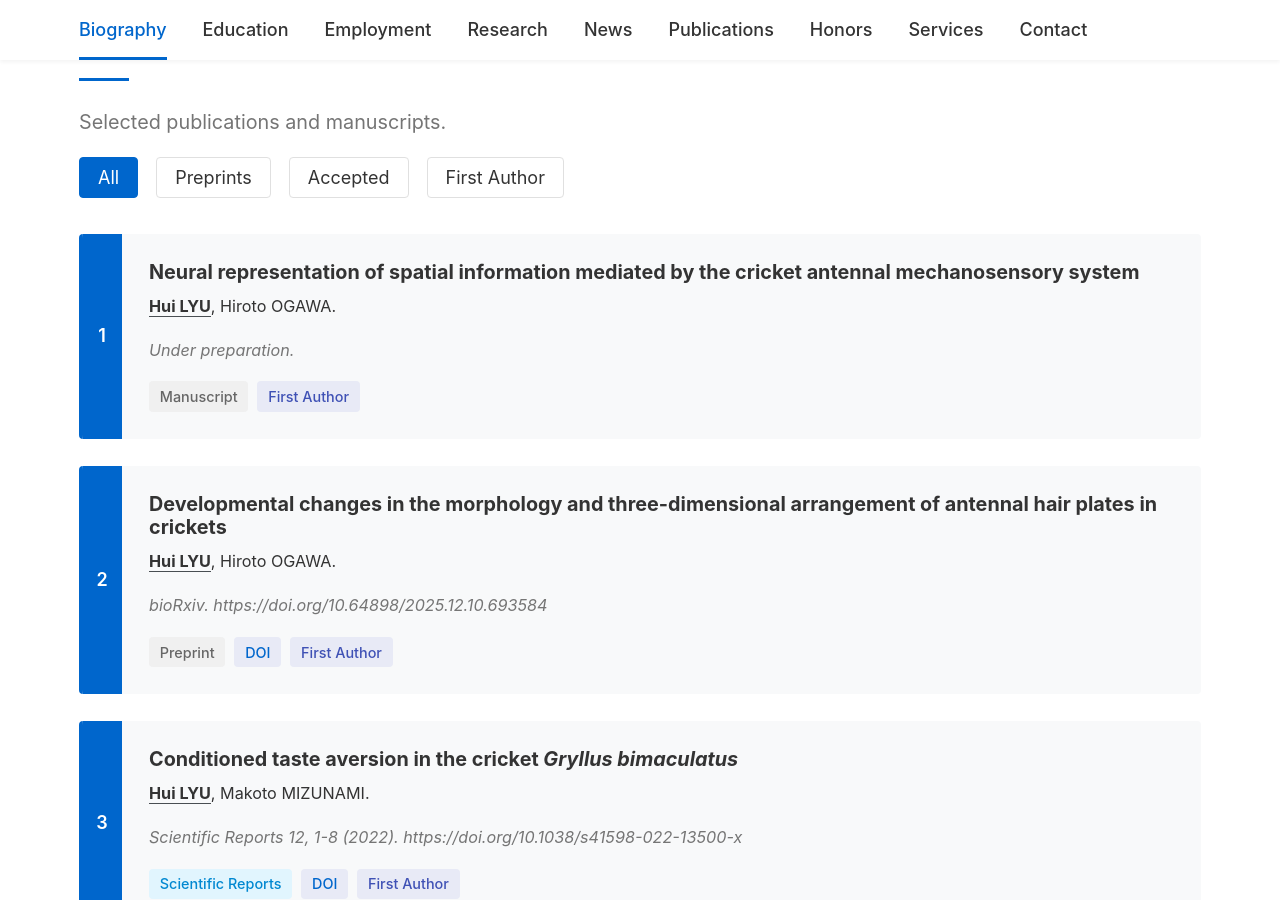
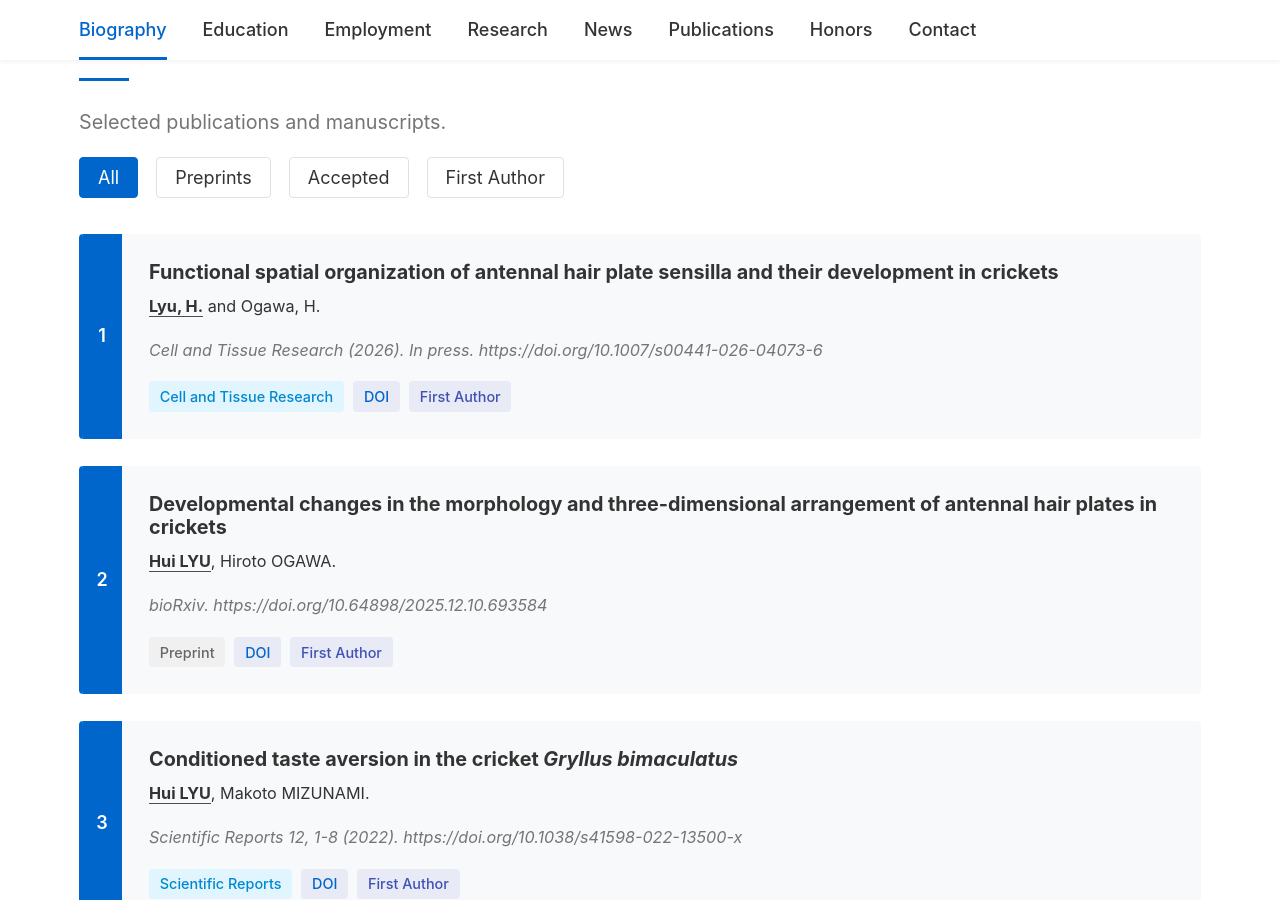
Before and after one commit to romegumi/romegumi.github.io, a Jekyll site: the page built from _pages/about.md, in a window 1280 px wide and 900 px high, scrolled down 4682 px. Built offline with Jekyll 4.4.1, drawn with Linux system fonts in a browser that asks for light colours; some web fonts are replaced; a script bundle is joined from its source files by our own code; library files that are not in the unit come from our copies; some of the changed text lies outside the part shown.

Commit message:
Update homepage education and publications

```diff
--- a/_layouts/home-modern.html
+++ b/_layouts/home-modern.html
@@ -48,7 +48,6 @@
           <li><a href="#latest-news">News</a></li>
           <li><a href="#publications">Publications</a></li>
           <li><a href="#honors">Honors</a></li>
-          <li><a href="#services">Services</a></li>
           <li><a href="#contact">Contact</a></li>
         </ul>
       </div>
@@ -89,7 +88,7 @@
                 <div class="edu-content-wrapper">
                   <div class="edu-text">
                     <h3>Ph.D. @ Hokkaido University</h3>
-                    <p class="timeline-date">Oct. 2021 - Present</p>
+                    <p class="timeline-date">Oct. 2021 - Jun. 2026</p>
                     <p>Graduate School of Life Science, Biosystems Science Course</p>
                     <p>Major: Biological Sciences (Behavioral Neurobiology); Minor: Brain Science</p>
                     <p>Supervisor: <a href="https://researchmap.jp/hogawa">Prof. Hiroto OGAWA</a></p>
@@ -256,13 +255,17 @@
             <button class="filter-btn" data-filter="first-author">First Author</button>
           </div>
           <div class="publications-list">
-            <article class="publication first-author" data-type="preprint" data-first-author="true">
+            <article class="publication first-author" data-type="accepted" data-first-author="true">
               <div class="pub-number">1</div>
               <div class="pub-content">
-                <h3>Neural representation of spatial information mediated by the cricket antennal mechanosensory system</h3>
-                <p class="authors"><strong><u>Hui LYU</u></strong>, Hiroto OGAWA.</p>
-                <p class="venue">Under preparation.</p>
-                <div class="pub-tags"><span class="tag preprint-tag">Manuscript</span><span class="tag highlight-tag">First Author</span></div>
+                <h3>Functional spatial organization of antennal hair plate sensilla and their development in crickets</h3>
+                <p class="authors"><strong><u>Lyu, H.</u></strong> and Ogawa, H.</p>
+                <p class="venue"><em>Cell and Tissue Research</em> (2026). In press. https://doi.org/10.1007/s00441-026-04073-6</p>
+                <div class="pub-tags">
+                  <span class="tag venue-tag">Cell and Tissue Research</span>
+                  <a class="tag code-tag" href="https://doi.org/10.1007/s00441-026-04073-6">DOI</a>
+                  <span class="tag highlight-tag">First Author</span>
+                </div>
               </div>
             </article>
             <article class="publication first-author" data-type="preprint" data-first-author="true">
@@ -319,60 +322,6 @@
                 <h3>Special Prize</h3>
                 <p>"Challenge Cup" National College Student Curricular Academic Science and Technology Works Competition, Shenzhen University, China.</p>
               </div>
-            </div>
-          </div>
-        </div>
-      </section>
-
-      <section id="services" class="modern-section">
-        <div class="modern-container">
-          <h2 class="modern-section-title">Services</h2>
-          <div class="services-content">
-            <div class="service-category">
-              <h3>Research Skills</h3>
-              <ul class="service-list">
-                <li>Calcium imaging</li>
-                <li>Intracellular/extracellular recording</li>
-                <li>Neuron tracing</li>
-                <li>DeepLabCut</li>
-                <li>BORIS</li>
-                <li>SEM</li>
-                <li>CLSM</li>
-                <li>MPEFM</li>
-              </ul>
-            </div>
-            <div class="service-category">
-              <h3>Technical Skills</h3>
-              <ul class="service-list">
-                <li>R</li>
-                <li>Python</li>
-                <li>MATLAB</li>
-                <li>LaTeX</li>
-                <li>HTML</li>
-                <li>Raspberry Pi</li>
-                <li>Arduino</li>
-                <li>3D printing</li>
-                <li>Blender</li>
-              </ul>
-            </div>
-            <div class="service-category">
-              <h3>Languages and Husbandry</h3>
-              <ul class="service-list">
-                <li>Chinese</li>
-                <li>Japanese</li>
-                <li>English</li>
-                <li>Spanish</li>
-                <li>Crickets</li>
-                <li>Cockroaches</li>
-                <li>Planarians</li>
-              </ul>
-            </div>
-            <div class="service-category">
-              <h3>Participated Grants</h3>
-              <ul class="service-list">
-                <li>Hokkaido University DX Doctoral Fellowship, 2021 - 2025</li>
-                <li>JST SPRING program, Grant Number JPMJSP2119</li>
-              </ul>
             </div>
           </div>
         </div>
```
